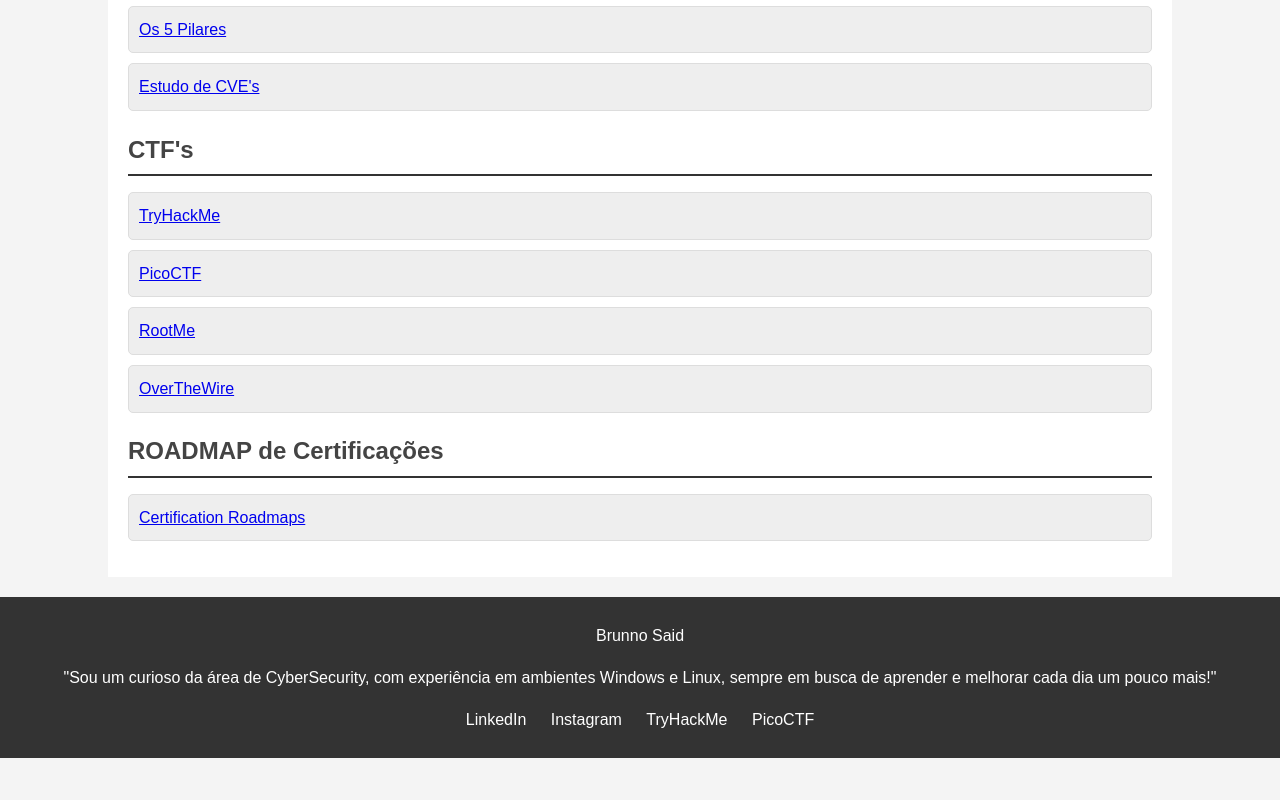
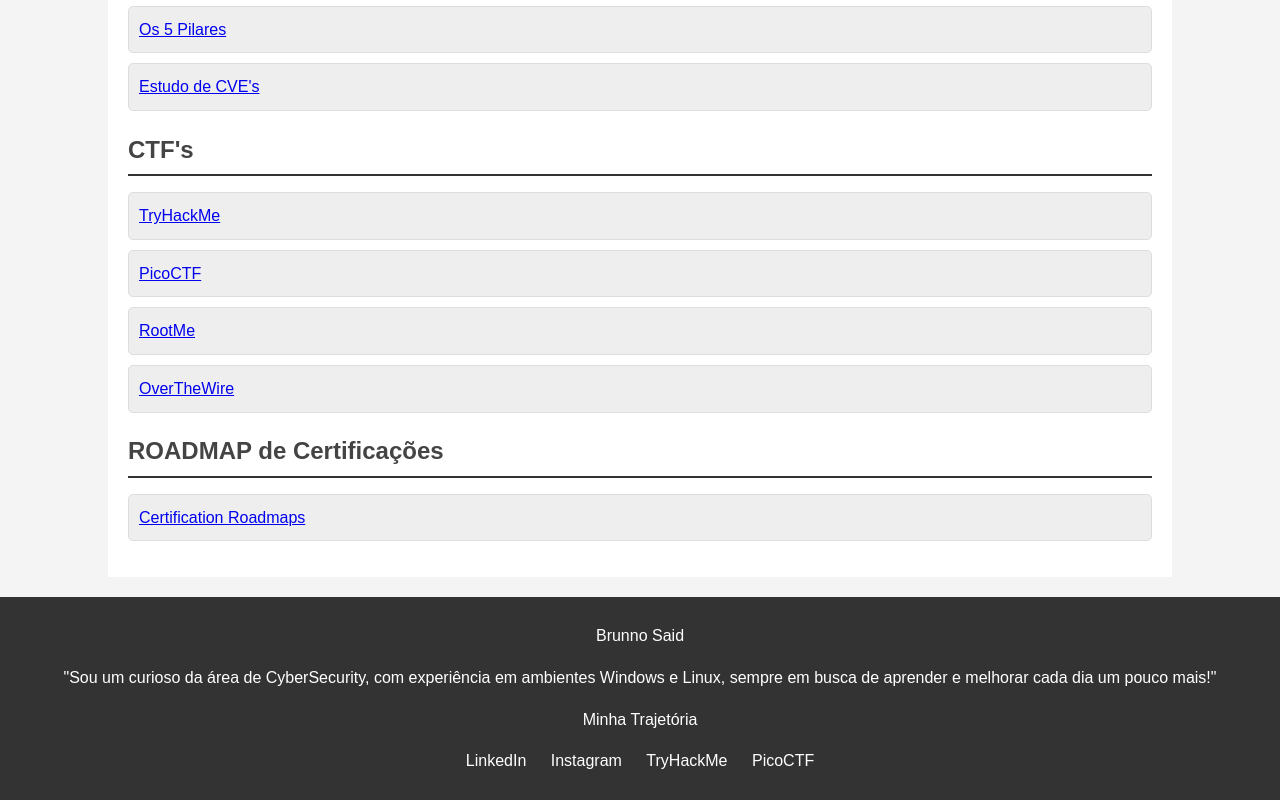
Before and after one commit to brunnosaid/Ash3rSec, a website: page src/index.html in a window 1280 px wide. Shown: the part 1880-2680 px from the top of the page. Before the commit the page ends 2638 px from the top, so only its background shows below. Drawn offline with Linux system fonts and the light colour scheme.

Commit message:
Update index.html

```diff
--- a/src/index.html
+++ b/src/index.html
@@ -129,6 +129,8 @@
     <footer>
         <p>Brunno Said</p>
         <p>"Sou um curioso da área de CyberSecurity, com experiência em ambientes Windows e Linux, sempre em busca de aprender e melhorar cada dia um pouco mais!"</p>
+
+        <p><a href="trajet.html" target="_blank">Minha Trajetória</a></p>
         <p>
             <a href="https://www.linkedin.com/in/brunno-said/" target="_blank">LinkedIn</a>
             <a href="https://www.instagram.com/brunno_said/" target="_blank">Instagram</a>
```
